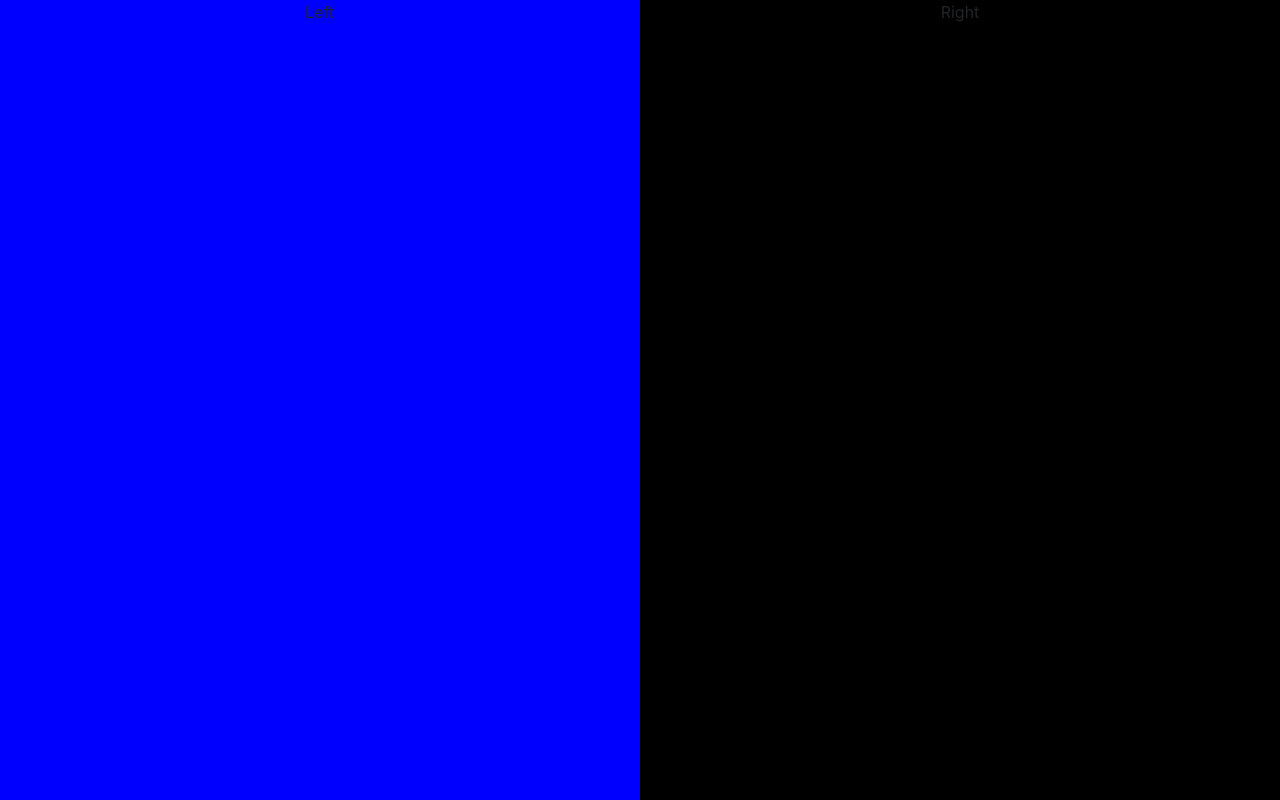
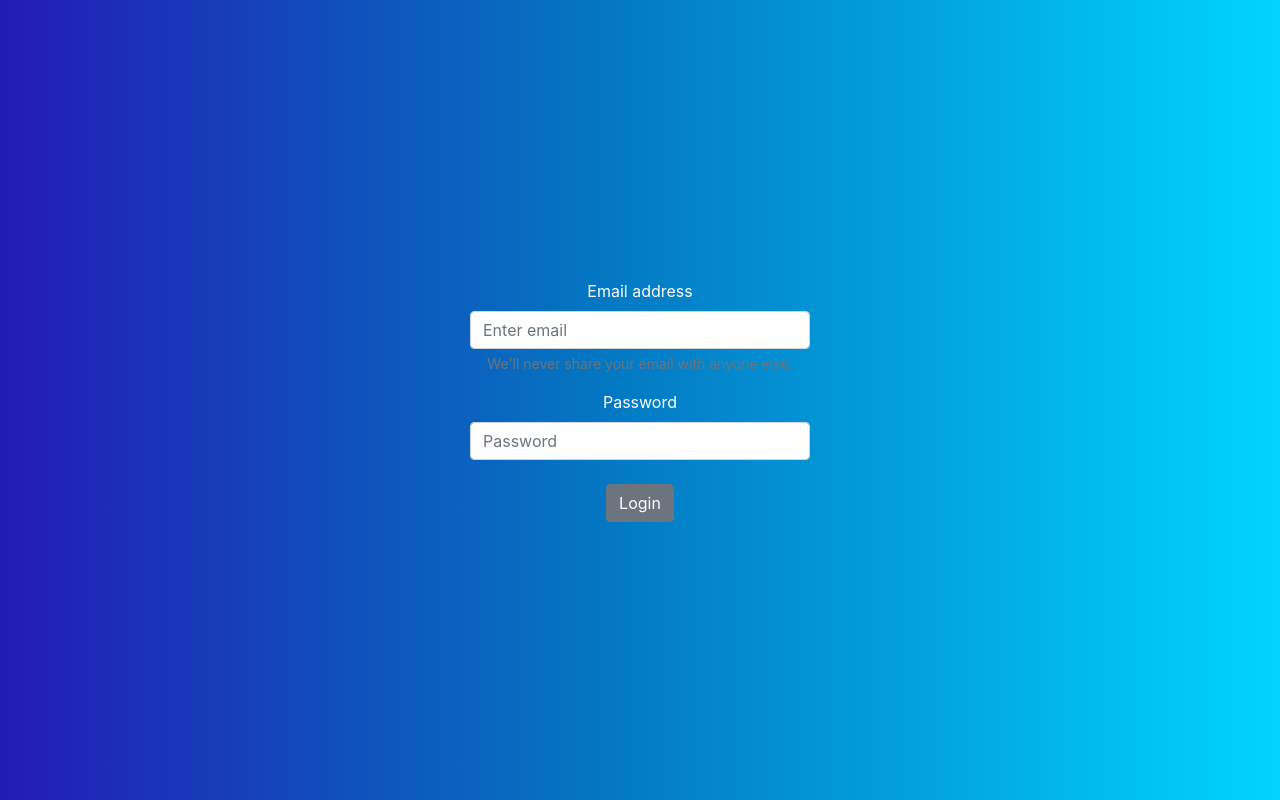
Before and after one commit to kpakula/noteapp-react, a React (Create React App) app: page /signup in a window 1280 px wide. Built offline with nearby package versions, Linux system fonts and the light colour scheme.

Commit message:
Register view added

```diff
--- a/src/components/register/Register.css
+++ b/src/components/register/Register.css
@@ -1,5 +1,10 @@
 .leftSide {
-    background-color: blue;
+    color: white;
+    /* background-color: #5f5f5; */
+    max-width: 370px !important;
+    max-height: 300px !important;
+    min-width: 320px !important;
+    /* border: 1px solid blue; */
 }
 
 .rightSide {
--- a/src/components/register/Register.js
+++ b/src/components/register/Register.js
@@ -4,9 +4,37 @@
 
 export default function Register() {
   return (
-    <Row className="justify-content-center h-100">
-      <Col className="leftSide">Left</Col>
-      <Col className="rightSide">Right</Col>
+    <Row className="justify-content-center align-items-center h-100">
+      <Col sm={8} md={5} lg={4} className="leftSide">
+          <form>
+            <div class="form-group">
+              <label for="exampleInputEmail1">Email address</label>
+              <input
+                type="email"
+                class="form-control"
+                id="exampleInputEmail1"
+                aria-describedby="emailHelp"
+                placeholder="Enter email"
+              />
+              <small id="emailHelp" class="form-text text-muted">
+                We'll never share your email with anyone else.
+              </small>
+            </div>
+            <div class="form-group">
+              <label for="exampleInputPassword1">Password</label>
+              <input
+                type="password"
+                class="form-control"
+                id="exampleInputPassword1"
+                placeholder="Password"
+              />
+            </div>
+            <button type="submit" class="btn btn-secondary mt-2">
+              Login
+            </button>
+          </form>
+      </Col>
+      {/* <Col className="rightSide">Right</Col> */}
     </Row>
   );
 }
--- a/src/index.css
+++ b/src/index.css
@@ -6,6 +6,7 @@
   -webkit-font-smoothing: antialiased;
   -moz-osx-font-smoothing: grayscale;
   background-color: black;
+
 }
 
 html, body, #root, #root>div {
```
